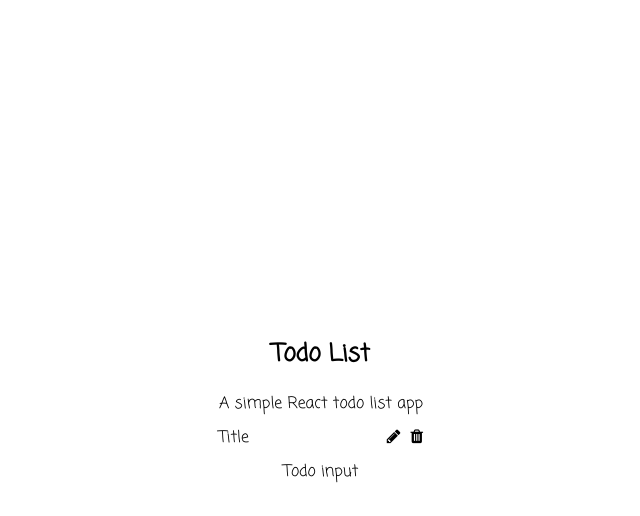
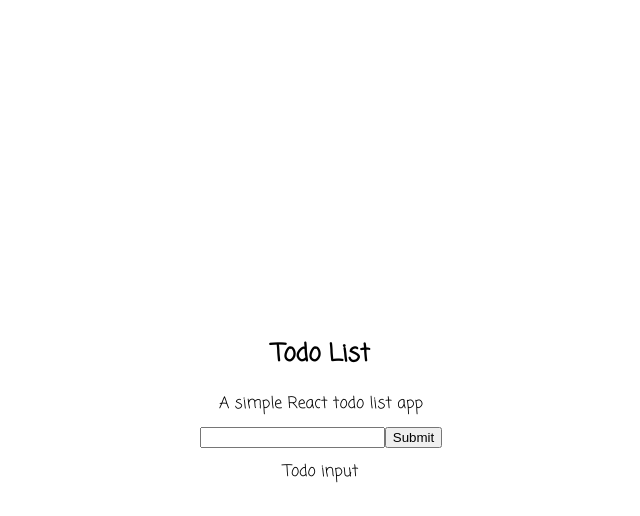
Before and after one commit to rafiurrafi/react-bootcamp, a React (Create React App) app: page / in a window 1280 px wide. Both pictures are taken after a click on the link 712 px from the left and 438 px from the top of the page. Shown: the top 516 px of the page, without its empty margins (319-959 px from the left). Built offline with nearby package versions, Linux system fonts and the light colour scheme.

Commit message:
swich list to form functionality added

```diff
--- a/src/todo/todoList.jsx
+++ b/src/todo/todoList.jsx
@@ -1,10 +1,29 @@
 import React, { Component } from "react";
+import TodoListInput from "./todoListInput";
 import TodoText from "./todoText";
 class TodoList extends Component {
+  constructor() {
+    super();
+    this.state = {
+      isEdit: false,
+    };
+    this.handleOpenForm = this.handleOpenForm.bind(this);
+    this.handleOpenList = this.handleOpenList.bind(this);
+  }
+  handleOpenForm() {
+    this.setState({ isEdit: true });
+  }
+  handleOpenList() {
+    this.setState({ isEdit: false });
+  }
   render() {
     return (
       <div className="TodoList">
-        <TodoText />
+        {!this.state.isEdit ? (
+          <TodoText onOpenForm={this.handleOpenForm} />
+        ) : (
+          <TodoListInput onOpenList={this.handleOpenList} />
+        )}
       </div>
     );
   }
--- /dev/null
+++ b/src/todo/todoListInput.jsx
@@ -0,0 +1,22 @@
+import React, { Component } from "react";
+class TodoListInput extends Component {
+  constructor() {
+    super();
+    this.state = {};
+    this.handleSubmit = this.handleSubmit.bind(this);
+  }
+  handleSubmit(e) {
+    e.preventDefault();
+    this.props.onOpenList();
+  }
+  render() {
+    return (
+      <form onSubmit={this.handleSubmit}>
+        <input type="text" />
+        <button>Submit</button>
+      </form>
+    );
+  }
+}
+
+export default TodoListInput;
--- a/src/todo/todoText.jsx
+++ b/src/todo/todoText.jsx
@@ -5,7 +5,7 @@ const TodoText = (props) => {
       {" "}
       <p>Title</p>
       <div>
-        <a href>
+        <a onClick={props.onOpenForm}>
           <i className="fa fa-pencil"></i>
         </a>
         <a href>
```
